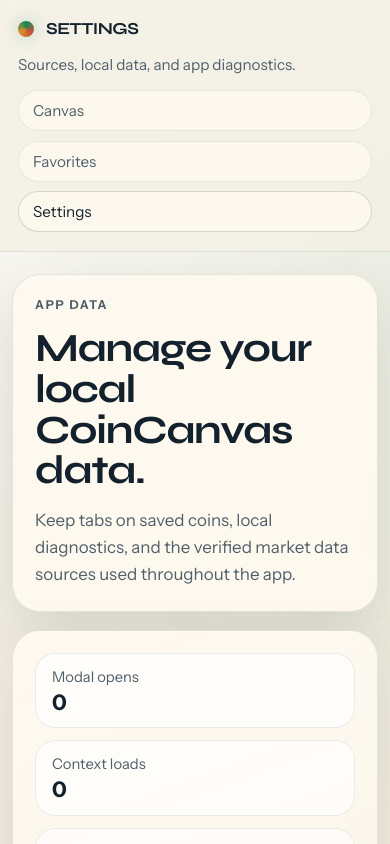
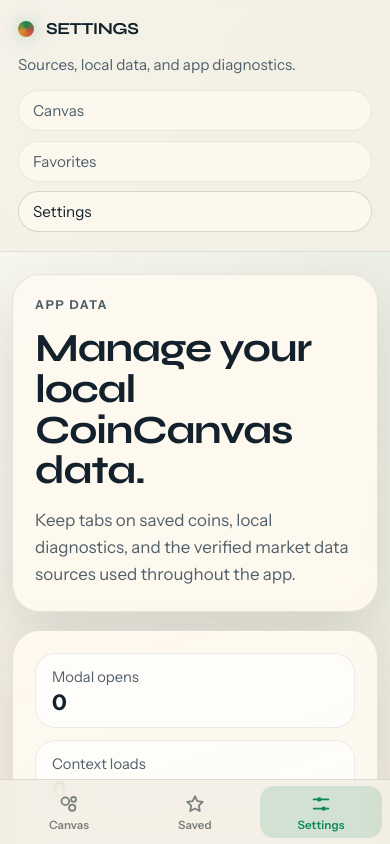
Before and after one commit to rcz-05/crypto_bubbles_v1, a Next.js app in the folder web/: page /settings in a window 390 px wide. Shown: the top 844 px of the page. Built offline with nearby package versions, Linux system fonts and the light colour scheme.

Commit message:
cleaned up the repo of unnecessary stuff + implemented navigation bar

```diff
--- a/web/src/app/globals.css
+++ b/web/src/app/globals.css
@@ -31,10 +31,13 @@
   color: var(--text);
   font-family: var(--font-body, system-ui, sans-serif);
   -webkit-font-smoothing: antialiased;
+  /* Stop pull-to-refresh / scroll-chaining bounce in the installed PWA. */
+  overscroll-behavior-y: none;
 }
 
 body {
   min-height: 100vh;
+  min-height: 100dvh;
 }
 
 a {
@@ -53,6 +56,7 @@
 
 .app-shell {
   min-height: 100vh;
+  min-height: 100dvh;
   position: relative;
   background:
     radial-gradient(circle at top left, rgba(255, 255, 255, 0.75), transparent 30%),
@@ -80,7 +84,10 @@
   align-items: center;
   justify-content: space-between;
   gap: 16px;
-  padding: 18px clamp(18px, 4vw, 36px);
+  /* Clear the status bar / notch when running as an installed PWA
+     (viewport-fit=cover). env() falls back to 0px in normal browsers. */
+  padding: calc(18px + env(safe-area-inset-top, 0px))
+    clamp(18px, 4vw, 36px) 18px;
   backdrop-filter: blur(16px);
   background: rgba(243, 239, 229, 0.82);
   border-bottom: 1px solid rgba(24, 33, 40, 0.08);
@@ -666,6 +673,8 @@
 .modal-card-scroll {
   flex: 1 1 auto;
   overflow-y: auto;
+  /* Don't chain the sheet's scroll to the page behind it. */
+  overscroll-behavior: contain;
   padding: 24px;
   display: flex;
   flex-direction: column;
@@ -771,7 +780,7 @@
     animation: modal-sheet-fall 300ms cubic-bezier(0.4, 0, 0.6, 1) forwards;
   }
   .modal-card-scroll {
-    padding: 14px 18px 18px;
+    padding: 14px 18px calc(18px + env(safe-area-inset-bottom, 0px));
   }
   .modal-grabber-area {
     display: flex;
@@ -1324,6 +1333,13 @@
   .page-wrap {
     width: min(100% - 24px, 1280px);
     padding-top: 22px;
+    /* Clearance for the fixed bottom tab bar + home indicator. */
+    padding-bottom: calc(72px + env(safe-area-inset-bottom, 0px));
+  }
+
+  /* Keyboard shortcut hints are meaningless on touch. */
+  .kbd-hint {
+    display: none;
   }
 
   .metric-grid,
@@ -1354,7 +1370,7 @@
   }
 
   .onboarding-card {
-    padding: 24px 20px;
+    padding: 24px 20px calc(24px + env(safe-area-inset-bottom, 0px));
     border-radius: 24px;
   }
 
@@ -3786,3 +3802,69 @@
     transition: none !important;
   }
 }
+
+/* ------------------------------------------------------------------ */
+/* Mobile bottom tab bar — thumb-reachable navigation for the          */
+/* installed PWA. Hidden on desktop; the topbar handles nav there.     */
+/* ------------------------------------------------------------------ */
+.bottom-nav {
+  display: none;
+}
+
+@media (max-width: 760px) {
+  .bottom-nav {
+    position: fixed;
+    left: 0;
+    right: 0;
+    bottom: 0;
+    z-index: 100;
+    display: flex;
+    justify-content: space-around;
+    align-items: stretch;
+    gap: 4px;
+    padding: 6px 8px calc(6px + env(safe-area-inset-bottom, 0px));
+    background: rgba(243, 239, 229, 0.9);
+    backdrop-filter: blur(16px);
+    -webkit-backdrop-filter: blur(16px);
+    border-top: 1px solid rgba(24, 33, 40, 0.1);
+  }
+
+  .bottom-nav-item {
+    flex: 1 1 0;
+    display: flex;
+    flex-direction: column;
+    align-items: center;
+    justify-content: center;
+    gap: 3px;
+    /* >=48px touch target. */
+    min-height: 52px;
+    padding: 6px 4px;
+    border-radius: 14px;
+    color: var(--muted);
+    font-size: 0.72rem;
+    font-weight: 600;
+    letter-spacing: 0.01em;
+    -webkit-tap-highlight-color: transparent;
+    transition: color 160ms ease, background 160ms ease;
+  }
+
+  .bottom-nav-item svg {
+    width: 22px;
+    height: 22px;
+  }
+
+  .bottom-nav-item:active {
+    background: rgba(24, 33, 40, 0.06);
+  }
+
+  .bottom-nav-item.active {
+    color: var(--accent);
+    background: var(--accent-soft);
+  }
+}
+
+@media (prefers-reduced-motion: reduce) {
+  .bottom-nav-item {
+    transition: none;
+  }
+}
--- a/web/src/app/layout.tsx
+++ b/web/src/app/layout.tsx
@@ -1,5 +1,6 @@
 import type { Metadata, Viewport } from "next";
 import { Instrument_Sans, Syne, Fredoka } from "next/font/google";
+import { BottomNav } from "@/components/BottomNav";
 import { PageTransition } from "@/components/PageTransition";
 import { ServiceWorkerProvider } from "@/components/ServiceWorkerProvider";
 import "./globals.css";
@@ -51,6 +52,7 @@
     <html lang="en">
       <body className={`${display.variable} ${body.variable} ${bubble.variable}`}>
         <PageTransition>{children}</PageTransition>
+        <BottomNav />
         <ServiceWorkerProvider />
       </body>
     </html>
--- a/web/src/app/page.tsx
+++ b/web/src/app/page.tsx
@@ -171,7 +171,7 @@
           </Link>
 
           <button className="refresh-btn secondary" onClick={handleRefresh}>
-            Refresh (R)
+            Refresh <span className="kbd-hint">(R)</span>
           </button>
         </div>
       </header>
--- /dev/null
+++ b/web/src/components/BottomNav.tsx
@@ -0,0 +1,86 @@
+"use client";
+
+import Link from "next/link";
+import { usePathname } from "next/navigation";
+
+type Tab = {
+  href: string;
+  label: string;
+  icon: React.ReactNode;
+  match: (pathname: string) => boolean;
+};
+
+const ICON_PROPS = {
+  viewBox: "0 0 24 24",
+  fill: "none",
+  stroke: "currentColor",
+  strokeWidth: 2,
+  strokeLinecap: "round",
+  strokeLinejoin: "round",
+  "aria-hidden": true,
+} as const;
+
+const TABS: Tab[] = [
+  {
+    href: "/",
+    label: "Canvas",
+    match: (p) => p === "/",
+    icon: (
+      <svg {...ICON_PROPS}>
+        <circle cx="8" cy="9" r="4.2" />
+        <circle cx="17" cy="7" r="2.6" />
+        <circle cx="15.5" cy="16" r="3.4" />
+      </svg>
+    ),
+  },
+  {
+    href: "/favorites",
+    label: "Saved",
+    match: (p) => p.startsWith("/favorites"),
+    icon: (
+      <svg {...ICON_PROPS}>
+        <path d="M12 3.6l2.6 5.27 5.82.85-4.21 4.1.99 5.79L12 16.9l-5.2 2.71.99-5.79-4.21-4.1 5.82-.85z" />
+      </svg>
+    ),
+  },
+  {
+    href: "/settings",
+    label: "Settings",
+    match: (p) => p.startsWith("/settings"),
+    icon: (
+      <svg {...ICON_PROPS}>
+        <line x1="4" y1="7" x2="20" y2="7" />
+        <circle cx="10" cy="7" r="2.4" fill="currentColor" stroke="none" />
+        <line x1="4" y1="17" x2="20" y2="17" />
+        <circle cx="15" cy="17" r="2.4" fill="currentColor" stroke="none" />
+      </svg>
+    ),
+  },
+];
+
+/**
+ * Fixed bottom tab bar. Rendered once in the root layout; CSS hides it
+ * above 760px so the topbar remains the desktop navigation.
+ */
+export function BottomNav() {
+  const pathname = usePathname() ?? "/";
+
+  return (
+    <nav className="bottom-nav" aria-label="Primary">
+      {TABS.map((tab) => {
+        const active = tab.match(pathname);
+        return (
+          <Link
+            key={tab.href}
+            href={tab.href}
+            className={`bottom-nav-item${active ? " active" : ""}`}
+            aria-current={active ? "page" : undefined}
+          >
+            {tab.icon}
+            <span>{tab.label}</span>
+          </Link>
+        );
+      })}
+    </nav>
+  );
+}
```
Also changed, not shown: 2 other files (tests, documents, lock files or other folders).
